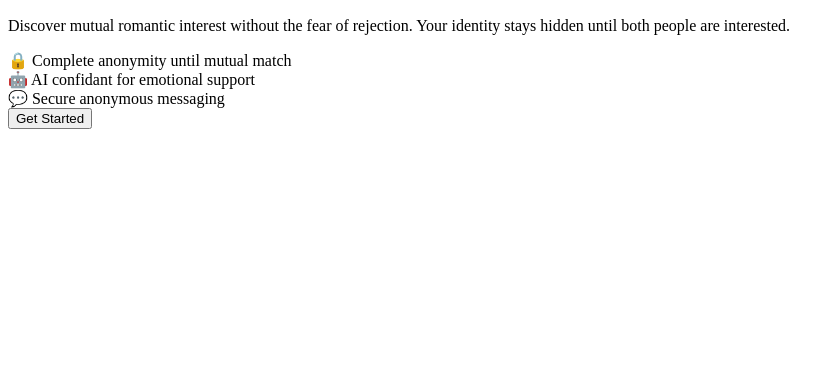
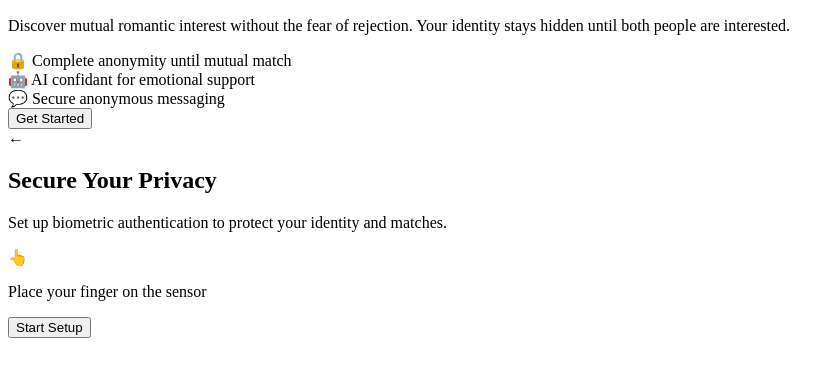
Before and after one commit to cs1060f25/mariapmr-hw3, a plain HTML site: page index.html in a window 1280 px wide. Shown: the part 137-514 px from the top of the page, without its empty margins (0-840 px from the left). Drawn offline with Linux system fonts and the light colour scheme.

Commit message:
biometric setup page, no styling

```diff
--- a/index.html
+++ b/index.html
@@ -8,7 +8,7 @@
 </head>
 <body>
     <!-- Welcome Screen -->
-    <div id="welcome-screen">
+    <div id="welcome-screen" class="screen active">
         <div class="screen-content">
             <div class="app-logo">
                 <div class="logo-icon">💖</div>
@@ -45,5 +45,34 @@
             </div>
         </div>
     </div>
+
+    <!-- Biometric Setup Screen -->
+     <div id="biometric-setup" class="screen">
+        <div class="screen-content">
+            <div class="back-button" onClick="goToScreen('welcome-screen')">
+                <span>←</span>
+            </div>
+
+            <div class="setup-content">
+                <h2>Secure Your Privacy</h2>
+
+                <p>Set up biometric authentication to protect your identity and matches.</p>
+
+                <div class="biometric-setup">
+                    <div class="fingerprint-icon">
+                        👆
+                    </div>
+
+                    <div class="scan-animation"></div>
+                </div>
+
+                <p class="setup-status">Place your finger on the sensor</p>
+
+                <button class="btn">
+                    Start Setup
+                </button>
+            </div>
+        </div>
+     </div>
 </body>
 </html>
```
